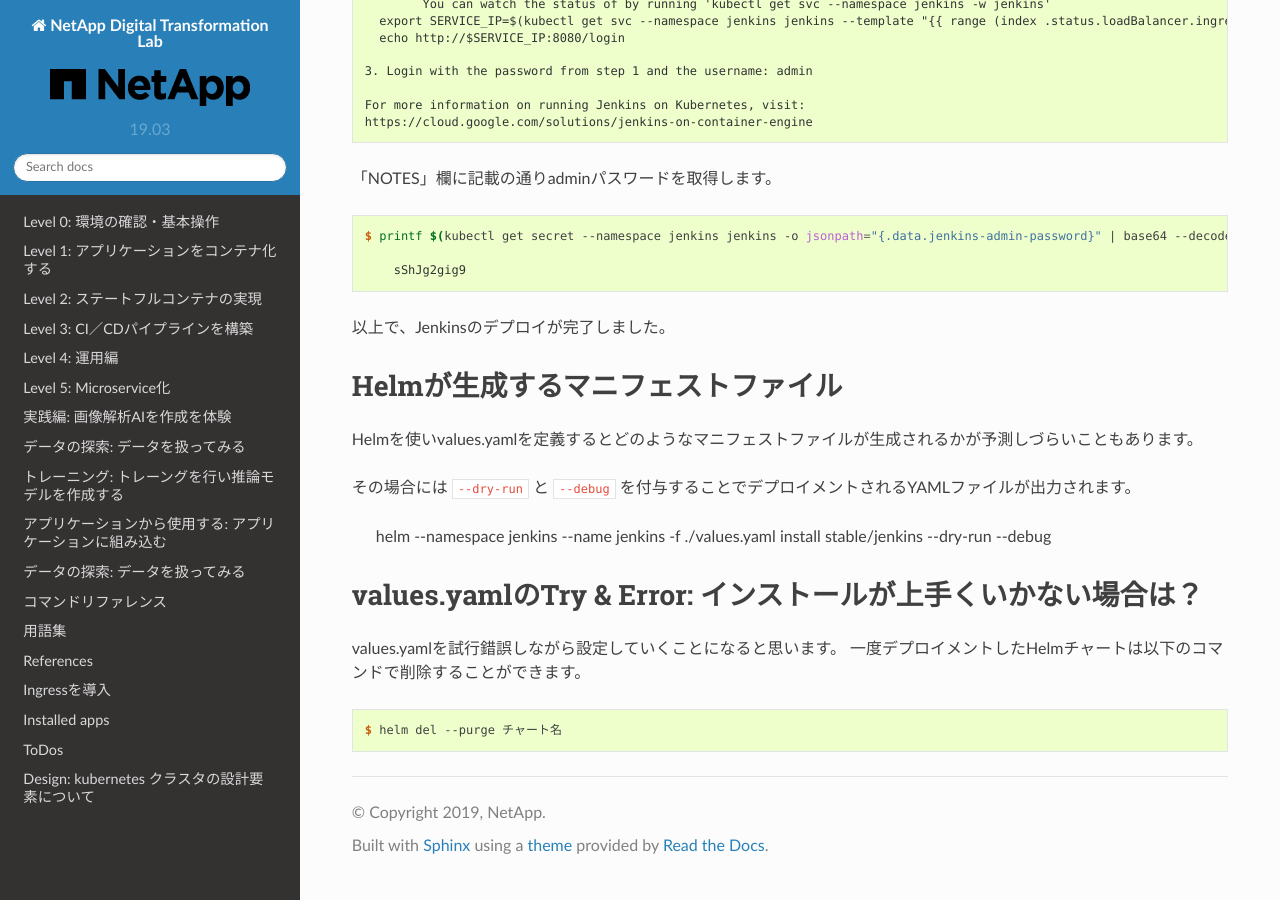
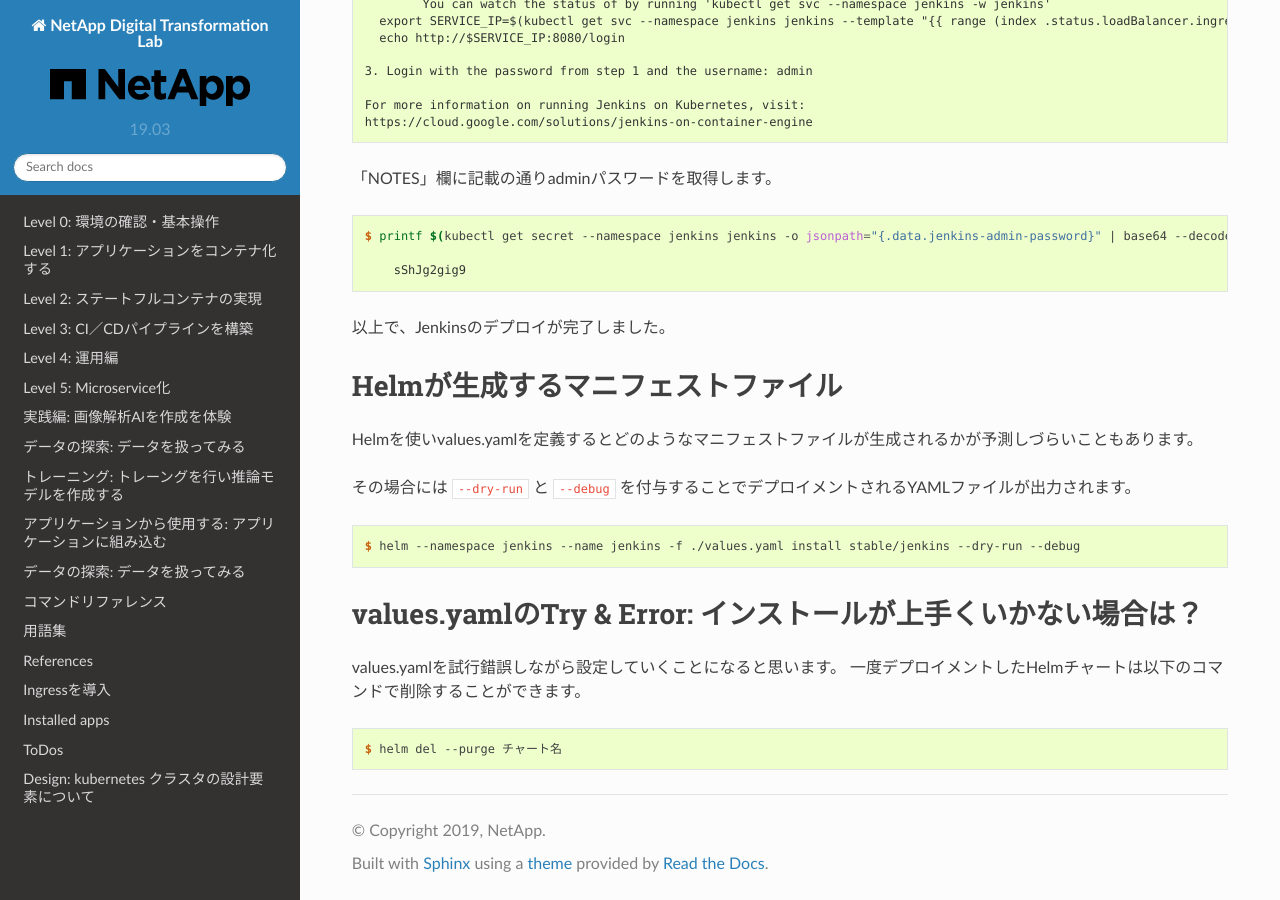
Before and after one commit to NetAppJpTechTeam/NetAppDigitalTransformationLab, a Sphinx documentation site: the page built from docs/source/container/Level3/jenkins-install-with-helm.rst, in a window 1280 px wide and 900 px high, scrolled down 15496 px. Built offline with Sphinx 7.4.7 and the Read the Docs theme 2.0.0, drawn with Linux system fonts in a browser that asks for light colours.

```diff
--- a/docs/source/container/Level3/jenkins-install-with-helm.rst
+++ b/docs/source/container/Level3/jenkins-install-with-helm.rst
@@ -19,7 +19,7 @@ Helmの基本
     $ helm install stable/helm-chart名
 
 Helmチャートのインストール・Jenkinsのカスタマイズ
------------------------------------------
+-------------------------------------------------------
 
 今回はJenkinsを導入するにあたり環境に併せてカスタマイズを行います。
 Helmは以下のURLに様々なものが公開されています。パラメータを与えることである程度カスタマイズし使用することができます。
@@ -716,7 +716,9 @@ Helmを使いvalues.yamlを定義するとどのようなマニフェストフ
 
 その場合には ``--dry-run`` と ``--debug`` を付与することでデプロイメントされるYAMLファイルが出力されます。
 
-    helm --namespace jenkins --name jenkins -f ./values.yaml install stable/jenkins --dry-run --debug
+.. code-block:: console
+
+   $ helm --namespace jenkins --name jenkins -f ./values.yaml install stable/jenkins --dry-run --debug
 
 
 values.yamlのTry & Error: インストールが上手くいかない場合は？
```
Also changed, not shown: docs/source/container/Level3/index.rst (+16 -3 lines).
